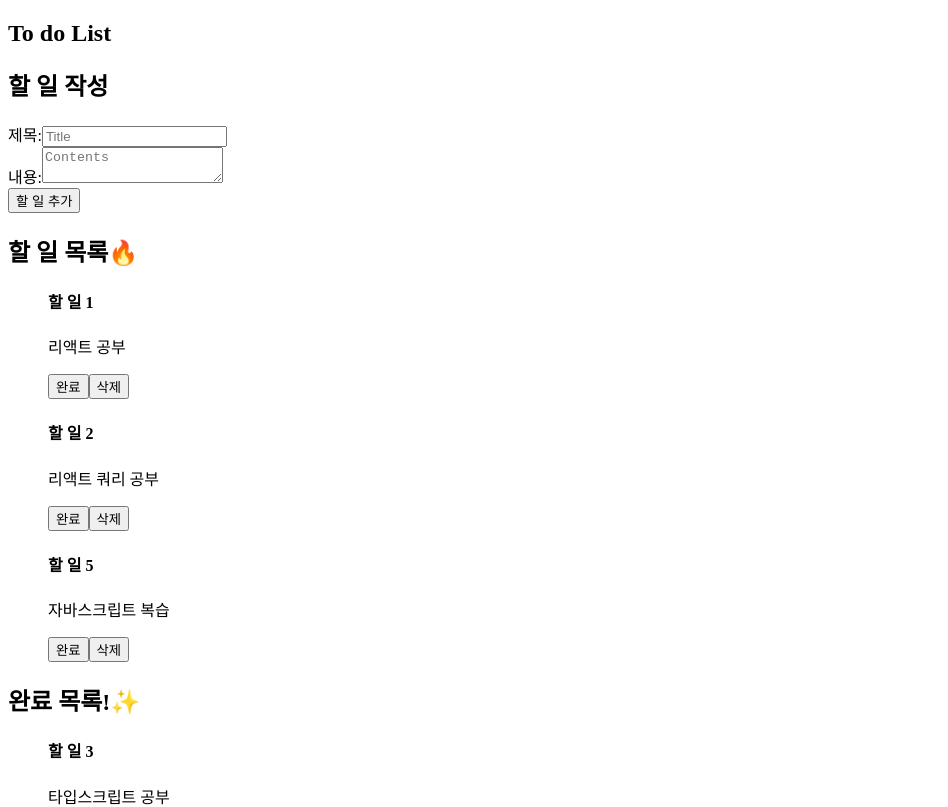
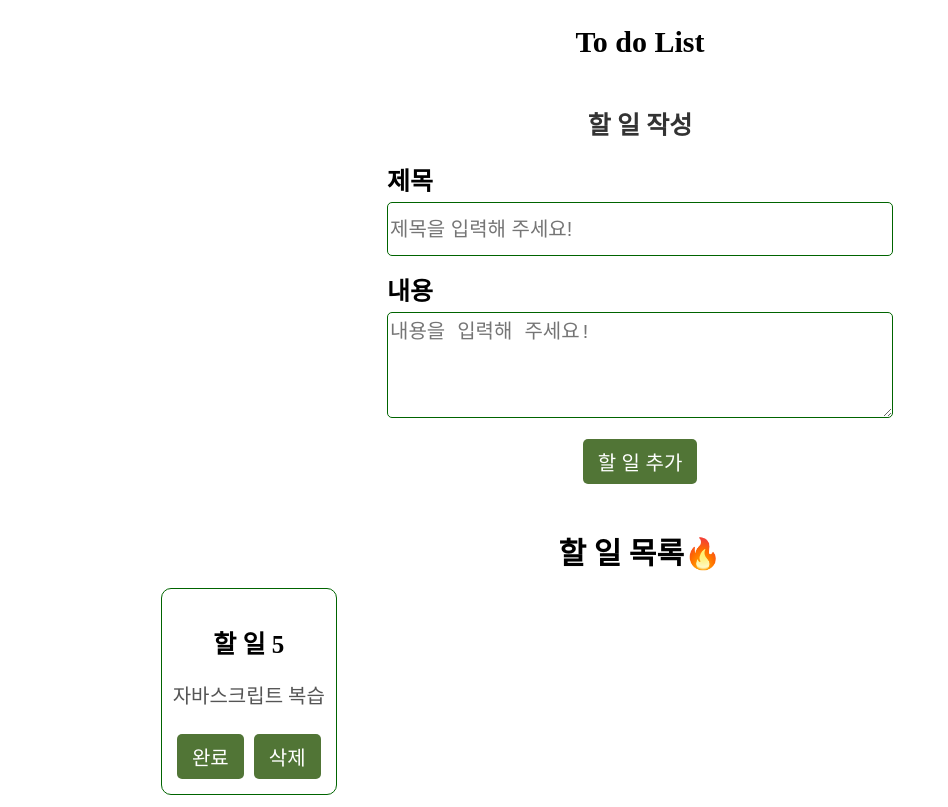
Before and after one commit to HyoChang5147/TodoList-ts, a React (Create React App) app: page / in a window 1280 px wide. Shown: the top 807 px of the page, without its empty margins (0-948 px from the left). Built offline with nearby package versions, Linux system fonts and the light colour scheme; data requests are answered from the project's data file.

Commit message:
styled-component 추가

```diff
--- a/db.json
+++ b/db.json
@@ -4,13 +4,13 @@
       "id": "05b2c90a-76ea-48b3-8a8c-691b8cc8dfea",
       "title": "할 일 1",
       "contents": "리액트 공부",
-      "isDone": false
+      "isDone": true
     },
     {
       "id": "1dc210a8-eaf1-42e6-a24e-eb911ac4146f",
       "title": "할 일 2",
       "contents": "리액트 쿼리 공부",
-      "isDone": false
+      "isDone": true
     },
     {
       "id": "8434f4bf-ee31-4fa2-a0e2-159d6ccebf44",
--- a/src/components/Form.tsx
+++ b/src/components/Form.tsx
@@ -2,6 +2,7 @@ import React, { useState } from "react";
 import { useMutation, useQueryClient } from "react-query";
 import { addTodo } from "../api/api";
 import { v4 as uuidv4 } from "uuid";
+import * as St from "../styled-component/StForm";
 
 import type { todosTypes } from "../types/todosTypes";
 
@@ -47,33 +48,33 @@ function Form() {
   };
 
   return (
-    <div>
-      <h2>할 일 작성</h2>
+    <St.FormContainer>
+      <St.Title>할 일 작성</St.Title>
       <form onSubmit={handleSubmit}>
-        <div>
-          <label htmlFor="title">제목:</label>
+        <St.FormGroup>
+          <label htmlFor="title">제목</label>
           <input
             type="text"
             name="title"
             id="title"
-            placeholder="Title"
+            placeholder="제목을 입력해 주세요!"
             value={titleValue}
             onChange={handleTitleChange}
           />
-        </div>
-        <div>
-          <label htmlFor="contents">내용:</label>
+        </St.FormGroup>
+        <St.FormGroup>
+          <label htmlFor="contents">내용</label>
           <textarea
             name="contents"
             id="contents"
-            placeholder="Contents"
+            placeholder="내용을 입력해 주세요!"
             value={contentsValue}
             onChange={handleContentsChange}
           />
-        </div>
-        <button type="submit">할 일 추가</button>
+        </St.FormGroup>
+        <St.SubmitButton type="submit">할 일 추가</St.SubmitButton>
       </form>
-    </div>
+    </St.FormContainer>
   );
 }
 
--- a/src/components/TodoListCard.tsx
+++ b/src/components/TodoListCard.tsx
@@ -1,5 +1,6 @@
 import { useQuery, useMutation, useQueryClient } from "react-query";
 import { getTodos, removeTodo, switchTodo } from "../api/api";
+import * as St from "../styled-component/StTodoListCard";
 
 import type { todosTypes } from "../types/todosTypes";
 
@@ -53,38 +54,42 @@ function TodoListCard() {
   const incompleteTodos = todosData.filter((todo) => !todo.isDone);
 
   return (
-    <div>
-      <div>
-        <h2>할 일 목록🔥</h2>
-        <ul>
+    <St.Container>
+      <St.TodoSection>
+        <St.TodoTitle>할 일 목록🔥</St.TodoTitle>
+        <St.StyledList>
           {incompleteTodos.map((todo) => (
-            <div key={todo.id}>
-              <h4>{todo.title}</h4>
-              <p>{todo.contents}</p>
-              <button onClick={() => handleSwitchTodo(todo.id, todo.isDone)}>
+            <St.TodoItem key={todo.id}>
+              <St.TodoHeader>{todo.title}</St.TodoHeader>
+              <St.TodoContent>{todo.contents}</St.TodoContent>
+              <St.Button onClick={() => handleSwitchTodo(todo.id, todo.isDone)}>
                 완료
-              </button>
-              <button onClick={() => handleRemoveTodo(todo.id)}>삭제</button>
-            </div>
+              </St.Button>
+              <St.Button onClick={() => handleRemoveTodo(todo.id)}>
+                삭제
+              </St.Button>
+            </St.TodoItem>
           ))}
-        </ul>
-      </div>
-      <div>
-        <h2>완료 목록!✨</h2>
-        <ul>
+        </St.StyledList>
+      </St.TodoSection>
+      <St.TodoSection>
+        <St.TodoTitle>완료 목록!✨</St.TodoTitle>
+        <St.StyledList>
           {completedTodos.map((todo) => (
-            <div key={todo.id}>
-              <h4>{todo.title}</h4>
-              <p>{todo.contents}</p>
-              <button onClick={() => handleSwitchTodo(todo.id, todo.isDone)}>
+            <St.TodoItem key={todo.id}>
+              <St.TodoHeader>{todo.title}</St.TodoHeader>
+              <St.TodoContent>{todo.contents}</St.TodoContent>
+              <St.Button onClick={() => handleSwitchTodo(todo.id, todo.isDone)}>
                 다시하기
-              </button>
-              <button onClick={() => handleRemoveTodo(todo.id)}>삭제</button>
-            </div>
+              </St.Button>
+              <St.Button onClick={() => handleRemoveTodo(todo.id)}>
+                삭제
+              </St.Button>
+            </St.TodoItem>
           ))}
-        </ul>
-      </div>
-    </div>
+        </St.StyledList>
+      </St.TodoSection>
+    </St.Container>
   );
 }
 
--- a/src/pages/Home.tsx
+++ b/src/pages/Home.tsx
@@ -1,10 +1,11 @@
 import Form from "../components/Form";
 import TodoListCard from "../components/TodoListCard";
+import * as St from "../styled-component/StHome";
 
 function Home() {
   return (
     <div>
-      <h2>To do List</h2>
+      <St.Header>To do List</St.Header>
       <Form />
       <TodoListCard />
     </div>
--- /dev/null
+++ b/src/styled-component/StForm.ts
@@ -0,0 +1,57 @@
+import styled from "styled-components";
+
+export const FormContainer = styled.div`
+  margin-top: 20px;
+  display: flex;
+  flex-direction: column;
+  align-items: center;
+  text-align: center;
+`;
+
+export const Title = styled.h2`
+  font-size: 25px;
+  color: #333;
+`;
+
+export const FormGroup = styled.div`
+  margin-bottom: 15px;
+  text-align: left;
+  font-size: 25px;
+
+  label {
+    font-weight: bold;
+    margin-bottom: 5px;
+    display: block;
+  }
+
+  input {
+    font-size: 20px;
+    width: 500px;
+    height: 50px;
+    border-radius: 5px;
+    border: 1px solid #006400;
+  }
+
+  textarea {
+    font-size: 20px;
+    width: 500px;
+    height: 100px;
+    border-radius: 5px;
+    border: 1px solid #006400;
+  }
+`;
+
+export const SubmitButton = styled.button`
+  font-size: 20px;
+  padding: 8px 15px;
+  background-color: #517536;
+  color: #fff;
+  border: none;
+  border-radius: 5px;
+  cursor: pointer;
+  transition: background-color 0.3s ease;
+
+  &:hover {
+    background-color: #006400;
+  }
+`;
--- /dev/null
+++ b/src/styled-component/StHome.ts
@@ -0,0 +1,6 @@
+import styled from "styled-components";
+
+export const Header = styled.h2`
+  font-size: 30px;
+  text-align: center;
+`;
--- /dev/null
+++ b/src/styled-component/StTodoListCard.ts
@@ -0,0 +1,59 @@
+import styled from "styled-components";
+
+export const Container = styled.div`
+  margin-top: 20px;
+  display: flex;
+  flex-direction: column;
+  align-items: center;
+  text-align: center;
+`;
+
+export const TodoSection = styled.div`
+  margin-bottom: 20px;
+`;
+
+export const TodoTitle = styled.h2`
+  font-size: 30px;
+  margin-bottom: 10px;
+`;
+
+export const TodoItem = styled.div`
+  border: 1px solid #006400;
+  border-radius: 10px;
+  padding: 10px;
+  margin-bottom: 10px;
+`;
+
+export const TodoHeader = styled.h3`
+  font-size: 25px;
+  margin-bottom: 5px;
+`;
+
+export const TodoContent = styled.p`
+  font-size: 20px;
+  color: #555;
+`;
+
+export const Button = styled.button`
+  font-size: 20px;
+  padding: 8px 15px;
+  margin: 5px;
+  background-color: #517536;
+  color: #fff;
+  border: none;
+  border-radius: 5px;
+  cursor: pointer;
+  transition: background-color 0.3s ease;
+
+  &:hover {
+    background-color: #006400;
+  }
+`;
+
+export const StyledList = styled.ul`
+  display: grid;
+  grid-template-columns: repeat(5, 1fr);
+  gap: 20px;
+  padding: 5px;
+  margin: 10px;
+`;
```
